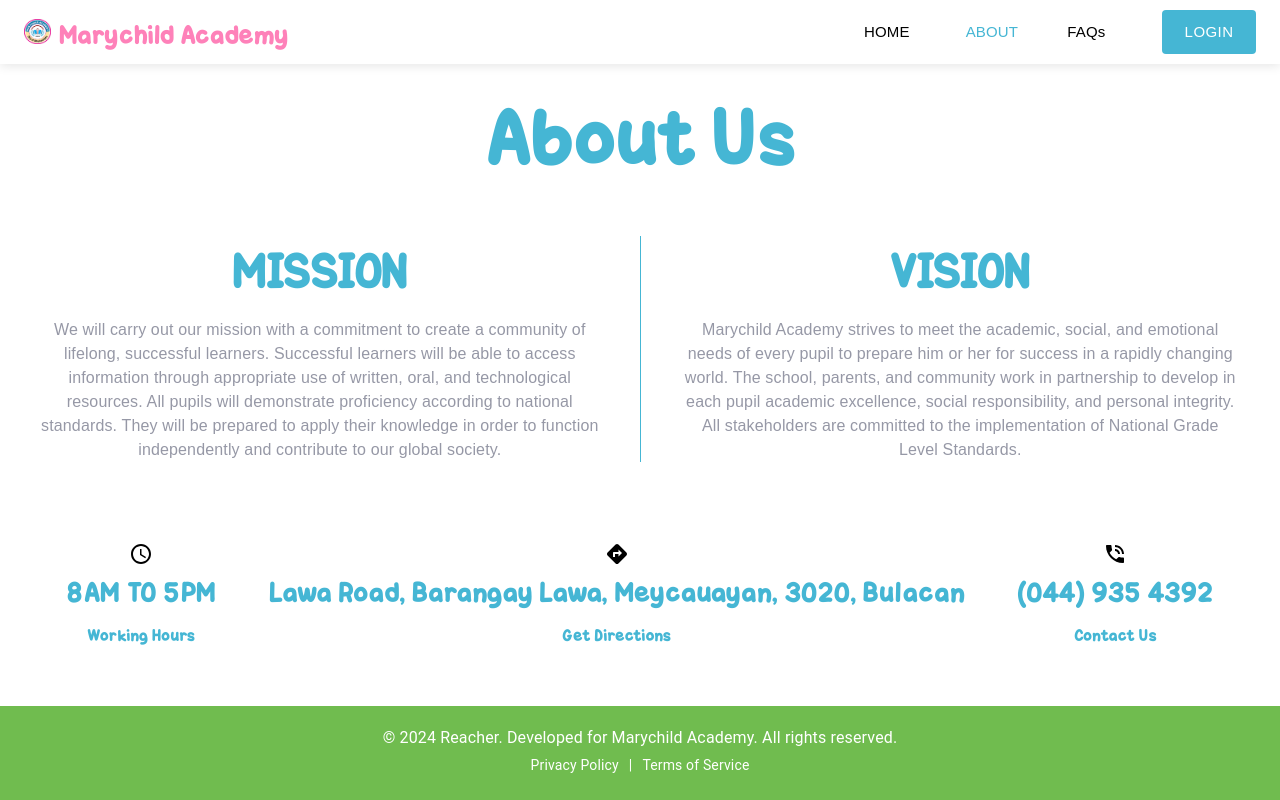
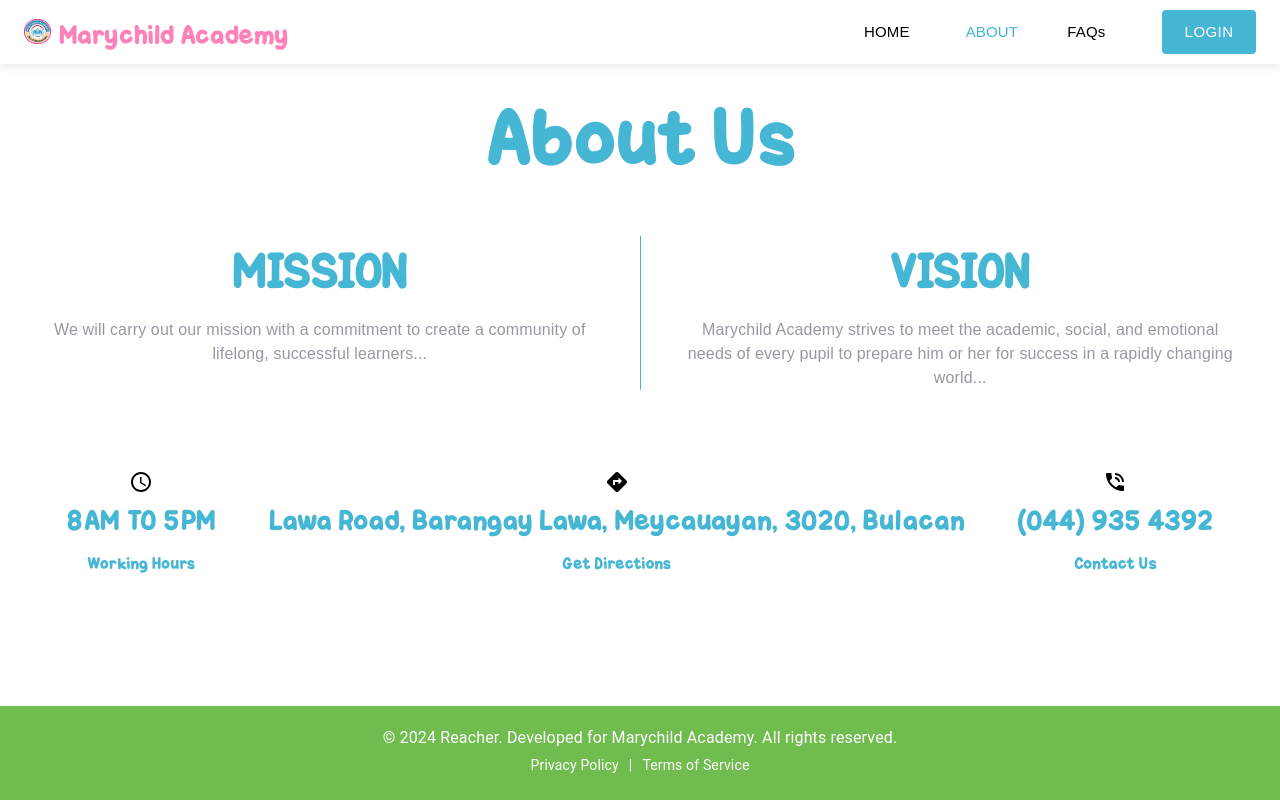
Before and after one commit to JeonDrewJaime/Reacher_Website, a React (Vite) app in the folder frontEnd/: page /about in a window 1280 px wide. Built offline with nearby package versions, Linux system fonts and the light colour scheme.

Commit message:
Baby natin

```diff
--- a/frontEnd/package.json
+++ b/frontEnd/package.json
@@ -14,6 +14,7 @@
     "@emotion/styled": "^11.13.0",
     "@mui/icons-material": "^6.1.3",
     "@mui/material": "^6.1.3",
+    "aos": "^2.3.4",
     "react": "^18.3.1",
     "react-dom": "^18.3.1",
     "react-router-dom": "^6.27.0",
--- a/frontEnd/src/pages/About.jsx
+++ b/frontEnd/src/pages/About.jsx
@@ -1,12 +1,21 @@
-import React from 'react';
+import React, { useEffect } from 'react';
 import { Box, Typography, Divider } from '@mui/material';
 import ScheduleIcon from '@mui/icons-material/Schedule';
 import DirectionsIcon from '@mui/icons-material/Directions';
 import PhoneInTalkIcon from '@mui/icons-material/PhoneInTalk';
 import GlobalStyles from '../GlobalStyles';
 import OneTrickPonyFont from '../assets/fonts/OneTrickPony.ttf'; // Import the font
+import AOS from 'aos';
+import 'aos/dist/aos.css'; // Import the AOS styles
 
 const About = () => {
+  useEffect(() => {
+    AOS.init({
+      duration: 1200, // You can customize the duration of animations
+    });
+    AOS.refresh(); // Refresh animations on component load
+  }, []);
+
   return (
     <div style={{ padding: '20px' }}>
       <GlobalStyles /> {/* Apply global styles */}
@@ -27,7 +36,7 @@ const About = () => {
         variant="h1"
         align="center"
         sx={{ marginBottom: '20px', fontFamily: 'OneTrickPony', fontWeight: 'normal', color: 'var(--sec)' }}
-      >
+        data-aos="fade-up" >
         About Us
       </Typography>
 
@@ -39,9 +48,10 @@ const About = () => {
           flexDirection: { xs: 'column', md: 'row' },
           marginBottom: '40px',
           padding: '20px',
+
         }}
       >
-        <Box sx={{ flex: 1, paddingRight: '20px', textAlign: 'center' }}>
+        <Box sx={{ flex: 1, paddingRight: '20px', textAlign: 'center' }} data-aos="fade-up" data-aos-anchor-placement="top-center">
           <Typography
             variant="h2"
             sx={{ marginBottom: '10px', fontFamily: 'OneTrickPony', fontWeight: 'normal', color: 'var(--sec)' }}
@@ -50,17 +60,13 @@ const About = () => {
           </Typography>
           <Typography sx={{ color: 'var(--gray)', fontFamily: 'sans-serif' }}>
             We will carry out our mission with a commitment to create a community of lifelong,
-            successful learners. Successful learners will be able to access information through
-            appropriate use of written, oral, and technological resources. All pupils will
-            demonstrate proficiency according to national standards. They will be prepared to
-            apply their knowledge in order to function independently and contribute to our
-            global society.
+            successful learners...
           </Typography>
         </Box>
 
         <Divider orientation="vertical" flexItem sx={{ borderColor: 'var(--sec)', margin: '0 20px' }} />
 
-        <Box sx={{ flex: 1, paddingLeft: '20px', textAlign: 'center' }}>
+        <Box sx={{ flex: 1, paddingLeft: '20px', textAlign: 'center' }} data-aos="fade-up">
           <Typography
             variant="h2"
             sx={{ marginBottom: '10px', fontFamily: 'OneTrickPony', fontWeight: 'normal', color: 'var(--sec)' }}
@@ -69,10 +75,7 @@ const About = () => {
           </Typography>
           <Typography sx={{ color: 'var(--gray)', fontFamily: 'sans-serif' }}>
             Marychild Academy strives to meet the academic, social, and emotional needs of every
-            pupil to prepare him or her for success in a rapidly changing world. The school,
-            parents, and community work in partnership to develop in each pupil academic
-            excellence, social responsibility, and personal integrity. All stakeholders are
-            committed to the implementation of National Grade Level Standards.
+            pupil to prepare him or her for success in a rapidly changing world...
           </Typography>
         </Box>
       </Box>
```
Also changed, not shown: frontEnd/src/GlobalStyles.jsx (line endings or trailing spaces), 1 other file (tests, documents, lock files or other folders).
